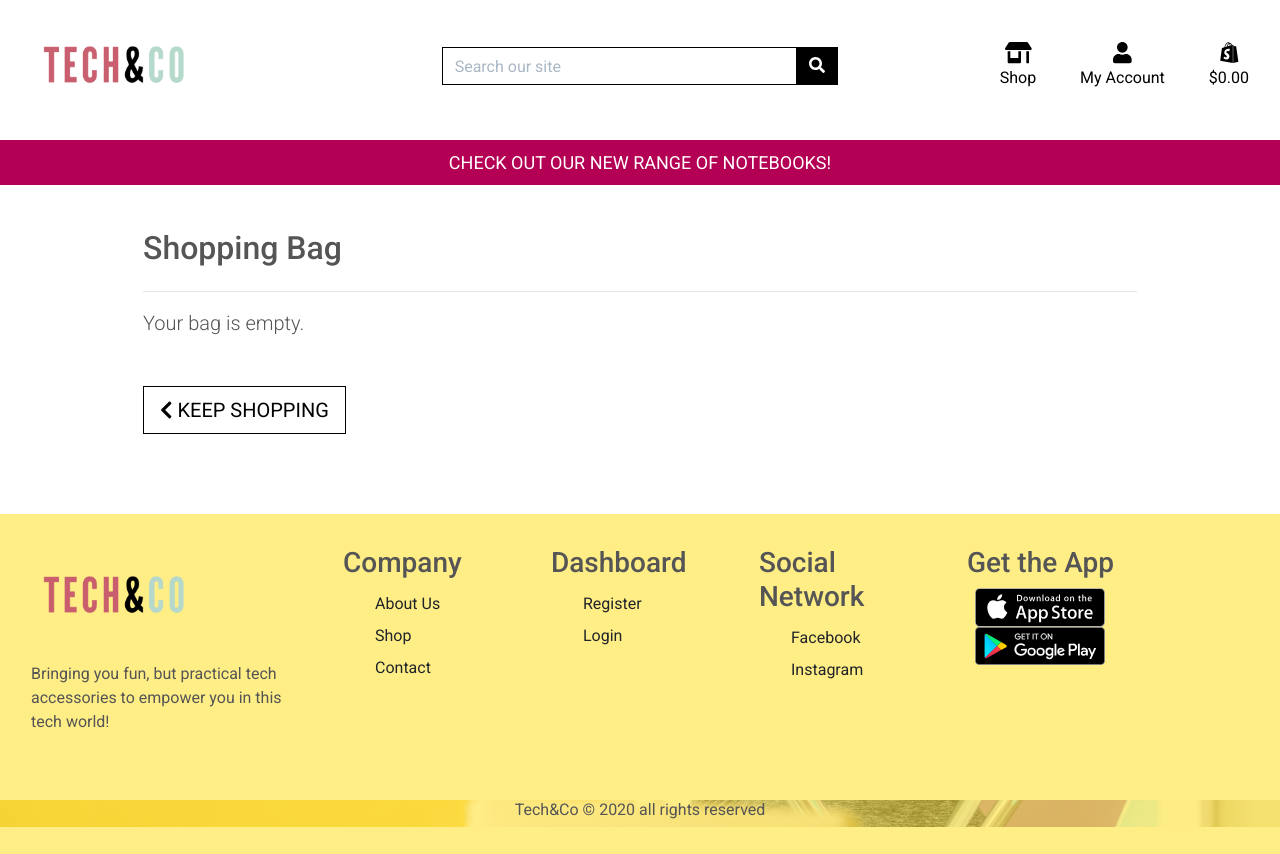
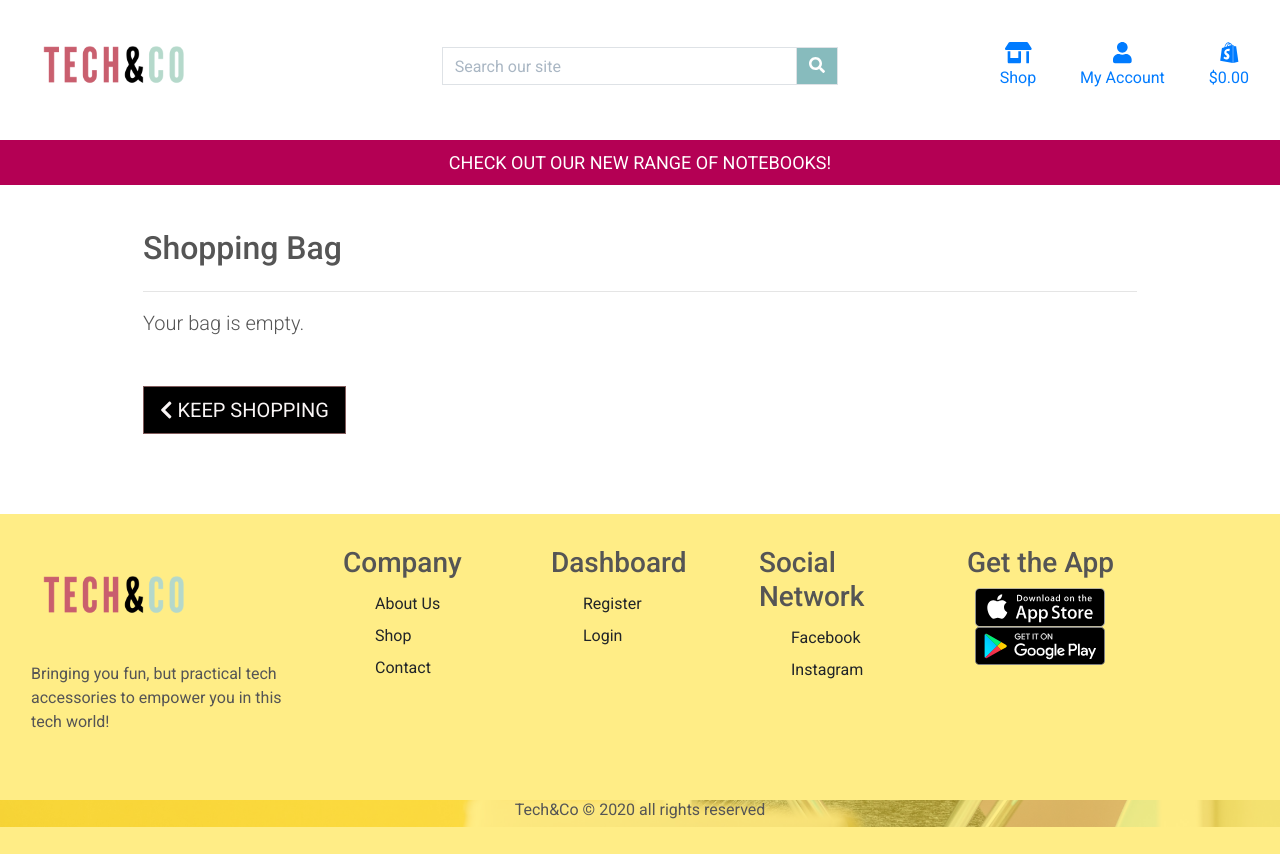
Before and after one commit to aleesang/milestone-project-final, a Django app: template bag/templates/bag/bag.html in a window 1280 px wide. Run offline with Django 3.2, Linux system fonts and the light colour scheme; the template is opened without the code that fills it, so the values that code supplies are empty; some libraries are stand-ins or nearby versions.

Commit message:
amended colours in base.css

```diff
--- a/bag/templates/bag/bag.html
+++ b/bag/templates/bag/bag.html
@@ -26,7 +26,7 @@
                 {% if bag_items %}
                     <div class="table-responsive rounded">
                         <table class="table table-sm table-borderless">
-                            <thead class="text-black">
+                            <thead>
                                 <tr>
                                     <th scope="col">Product Info</th>
                                     <th scope="col"></th>
@@ -97,13 +97,13 @@
                             </tr>
                             <tr>
                                 <td colspan="5" class="text-right">
-                                    <a href="{% url 'products' %}" class="btn btn-outline-black rounded-0 btn-lg">
+                                    <a href="{% url 'products' %}" class="btn button-other rounded-0 btn-lg">
                                         <span class="icon">
                                             <i class="fas fa-chevron-left"></i>
                                         </span>
                                         <span class="text-uppercase">Keep Shopping</span>
                                     </a>
-                                    <a href="{% url 'checkout' %}" class="btn btn-black rounded-0 btn-lg">
+                                    <a href="{% url 'checkout' %}" class="btn button-main rounded-0 btn-lg">
                                         <span class="text-uppercase">Secure Checkout</span>
                                         <span class="icon">
                                             <i class="fas fa-lock"></i>
@@ -115,7 +115,7 @@
                     </div>
                 {% else %}
                     <p class="lead mb-5">Your bag is empty.</p>
-                    <a href="{% url 'products' %}" class="btn btn-outline-black rounded-0 btn-lg">
+                    <a href="{% url 'products' %}" class="btn button-other rounded-0 btn-lg">
                         <span class="icon">
                             <i class="fas fa-chevron-left"></i>
                         </span>
--- a/products/templates/products/product_detail.html
+++ b/products/templates/products/product_detail.html
@@ -60,13 +60,13 @@
                             </div>
 
                             <div class="col{% if s %}-12 mt-2{% endif %}">
-                                <a href="{% url 'products' %}" class="btn btn-outline-black rounded-0 mt-5">
+                                <a href="{% url 'products' %}" class="btn button-other rounded-0 mt-5">
                                     <span class="icon">
                                         <i class="fas fa-chevron-left"></i>
                                     </span>
                                     <span class="text-uppercase">Keep Shopping</span>
                                 </a>
-                                <input type="submit" class="btn btn-black rounded-0 text-uppercase mt-5" value="Add to Bag">
+                                <input type="submit" class="btn button-main rounded-0 text-uppercase mt-5" value="Add to Bag">
                             </div>
                             <input type="hidden" name="redirect_url" value="{{ request.path }}">
                             {% endwith %}
--- a/static/css/base.css
+++ b/static/css/base.css
@@ -6,12 +6,15 @@
 
 1. Fonts
 2. Body
+3. Banner
+4. Site Buttons
 
 -----------------------------/
 
 /* Fonts */
 @import url("https://fonts.googleapis.com/css?family=Roboto:300,400,500,600,700|Poppins:100,200,300,400,500,600,700");
 
+/* Body */
 html {
     height: 100%;
 }
@@ -24,7 +27,7 @@ body {
     font-family: 'Roboto';
 }
 
-
+/* Banner */
 .promo-banner {
     padding: 0.5em 0 0.5em 0;
     font-size: large;
@@ -34,51 +37,45 @@ body {
     background: #b40054;
 }
 
-.main-logo-link {
-    width: fit-content;
-}
-
 .hero-button {
-    background: rgb(178, 226, 207);
+    background: rgb(159, 194, 182);
     color: white;
     min-width: 260px;
 }
 
-.btn-black {
-    background: black;
+.hero-button:hover,
+.hero-button:active,
+.hero-button:focus {
+    background: rgb(93, 138, 141);
+    color: rgb(236, 236, 236);
+}
+
+/* Site Buttons */
+.button-main {
+    background: rgb(135, 187, 189);
     color: white;
 }
 
-.btn-outline-black {
-    background: white;
-    color: black !important; /* use important to override link colors for <a> elements */
-    border: 1px solid black;
-}
-
-.btn-outline-black:hover,
-.btn-outline-black:active,
-.btn-outline-black:focus {
-    background: black;
+.button-main:hover,
+.button-main:active,
+.button-main:focus {
+    background: rgb(59, 59, 59);
     color: white !important;
 }
 
-.hero-button:hover,
-.hero-button:active,
-.hero-button:focus,
-.btn-black:hover,
-.btn-black:active,
-.btn-black:focus {
-    background: rgb(104, 90, 90);
-    color: rgb(236, 236, 236);
+.button-other {
+    background: rgb(0, 0, 0);
+    color: rgb(250, 246, 246) !important; /* use important to override link colors for <a> elements */
+    border: 1px solid rgb(128, 91, 91);
 }
 
-.text-black {
-    color: #000 !important;
+.button-other:hover,
+.button-other:active,
+.button-other:focus {
+    background: rgb(59, 59, 59);
+    color: white !important;
 }
 
-.border-black {
-    border: 1px solid black !important;
-}
 
 .bg-black {
     background: #000 !important;
@@ -228,6 +225,13 @@ input[name='q']::placeholder {
     border-radius: 0;
 }
 
+/* ------------------------------- checkout Page - Your Bag Styling  */
+
+.checkout-prod-name {
+    color: black;
+    font-weight: bolder;
+}
+
 /* ------------------------------- Card Styling Index Page */
 
 
@@ -245,9 +249,15 @@ img.card-image-home {
 
 .index-page-shop-btn {
     border-radius: 0;
-    background: rgb(178, 226, 207);
+    background: rgb(159, 194, 182);
     color: white;
+}
 
+.index-page-shop-btn:hover,
+.index-page-shop-btn:active,
+.index-page-shop-btn:focus {
+    background: rgb(93, 138, 141);
+    color: rgb(236, 236, 236);
 }
 
 /* ------------------------------- Stripe CSS */
--- a/templates/base.html
+++ b/templates/base.html
@@ -51,9 +51,9 @@
             <div class="col-12 col-lg-4 my-auto py-1 py-lg-0">
                 <form method="GET" action="{% url 'products' %}">
                     <div class="input-group w-100">
-                        <input class="form-control border border-black rounded-0" type="text" name="q" placeholder="Search our site">
+                        <input class="form-control border rounded-0" type="text" name="q" placeholder="Search our site">
                         <div class="input-group-append">
-                            <button class="form-control btn btn-black border border-black rounded-0" type="submit">
+                            <button class="form-control btn button-main border rounded-0" type="submit">
                                 <span>
                                     <i class="fas fa-search"></i>
                                 </span>
@@ -67,7 +67,7 @@
                 <ul class="list-inline list-unstyled text-center text-lg-right my-0">
                 <!--Shop-->
                    <li class="list-inline-item dropdown">
-                        <a class="text-black nav-link" href="#" id="shop" data-toggle="dropdown" aria-haspopup="true" aria-expanded="false">
+                        <a class="nav-link" href="#" id="shop" data-toggle="dropdown" aria-haspopup="true" aria-expanded="false">
                             <div class="text-center">
                                 <div><i class="fas fa-store-alt fa-lg"></i></div>
                                 <p class="my-0">Shop</p>
@@ -80,7 +80,7 @@
                     </li>
                 <!-- My Account Links-->
                     <li class="list-inline-item dropdown">
-                        <a class="text-black nav-link" href="#" id="user-options" data-toggle="dropdown" aria-haspopup="true" aria-expanded="false">
+                        <a class="nav-link" href="#" id="user-options" data-toggle="dropdown" aria-haspopup="true" aria-expanded="false">
                             <div class="text-center">
                                 <div><i class="fas fa-user fa-lg"></i></div>
                                 <p class="my-0">My Account</p>
@@ -98,7 +98,7 @@
                     </li>
                     <!-- Shopping bag -->
                     <li class="list-inline-item">
-                        <a class="{% if final_total %}text-info font-weight-bold{% else %}text-black{% endif %} nav-link" href="{% url 'view_bag' %}">
+                        <a class="{% if final_total %}text-info font-weight-bold{% else %}{% endif %} nav-link" href="{% url 'view_bag' %}">
                             <div class="text-center">
                                 <div><i class="fab fa-shopify fa-lg"></i></div>
                                 <p class="my-0">
--- a/templates/includes/mobile-top-header.html
+++ b/templates/includes/mobile-top-header.html
@@ -1,7 +1,7 @@
 <div class="collapse navbar-collapse" id="main-nav">
     <ul class="navbar-nav w-auto mx-auto">
 <li class="list-inline-item">
-    <a class="text-black nav-link d-block d-lg-none" href="#" id="mobile-search" data-toggle="dropdown" aria-haspopup="true" aria-expanded="false">
+    <a class="nav-link d-block d-lg-none" href="#" id="mobile-search" data-toggle="dropdown" aria-haspopup="true" aria-expanded="false">
         <div class="text-left">
             <div><i class="mt-3 fas fa-search fa-lg"></i></div>
         </div>
@@ -9,9 +9,9 @@
     <div class="dropdown-menu border-0 w-100 p-3 rounded-0 my-0" aria-labelledby="mobile-search">
         <form class="form" method="GET" action="{% url 'products' %}">
             <div class="input-group w-100">
-                <input class="form-control border border-black rounded-0" type="text" name="q" placeholder="Search our site">
+                <input class="form-control border rounded-0" type="text" name="q" placeholder="Search our site">
                 <div class="input-group-append">
-                    <button class="form-control form-control btn btn-black border border-black rounded-0" type="submit">
+                    <button class="form-control form-control btn button-main border rounded-0" type="submit">
                     </button>
                 </div>
             </div>
@@ -26,7 +26,7 @@
     </a>
 </li>
 <li class="list-inline-item dropdown">
-    <a class="text-black nav-link d-block d-lg-none" href="#" id="user-options" data-toggle="dropdown" aria-haspopup="true" aria-expanded="false">
+    <a class="nav-link d-block d-lg-none" href="#" id="user-options" data-toggle="dropdown" aria-haspopup="true" aria-expanded="false">
                             <div class="text-left">
                                 <p class="my-0">Shop</p>
                             </div>
@@ -37,7 +37,7 @@
     </a>
 </li>
 <li class="list-inline-item dropdown">
-    <a class="text-black nav-link d-block d-lg-none" href="#" id="user-options" data-toggle="dropdown" aria-haspopup="true" aria-expanded="false">
+    <a class="nav-link d-block d-lg-none" href="#" id="user-options" data-toggle="dropdown" aria-haspopup="true" aria-expanded="false">
         <div class="text-left">
             <p class="my-0">My Account</p>
         </div>
@@ -55,7 +55,7 @@
     </div>
 </li>
 <li class="list-inline-item">
-    <a class="{% if grand_total %}text-primary font-weight-bold{% else %}text-black{% endif %} nav-link d-block d-lg-none" href="{% url 'view_bag' %}">
+    <a class="{% if grand_total %}text-primary font-weight-bold{% else %}{% endif %} nav-link d-block d-lg-none" href="{% url 'view_bag' %}">
         <div class="text-left">
             <p class="my-0">
                 {% if final_total %}
```
Also changed, not shown: checkout/static/checkout/js/stripe.js (+26 -13 lines), checkout/templates/checkout/checkout.html (+8 -8 lines), checkout/templates/checkout/checkout_success.html (+15 -15 lines), checkout/views.py (+21 -26 lines).
